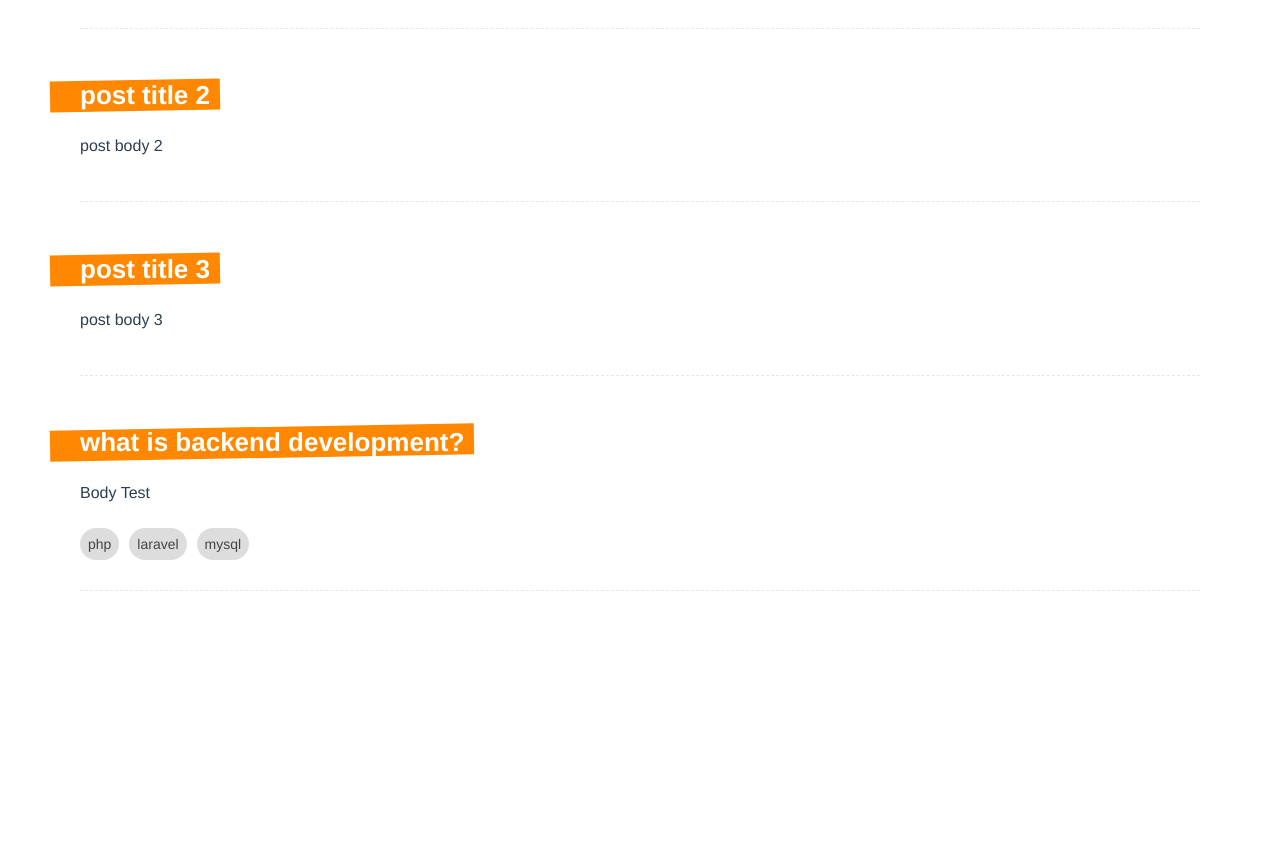
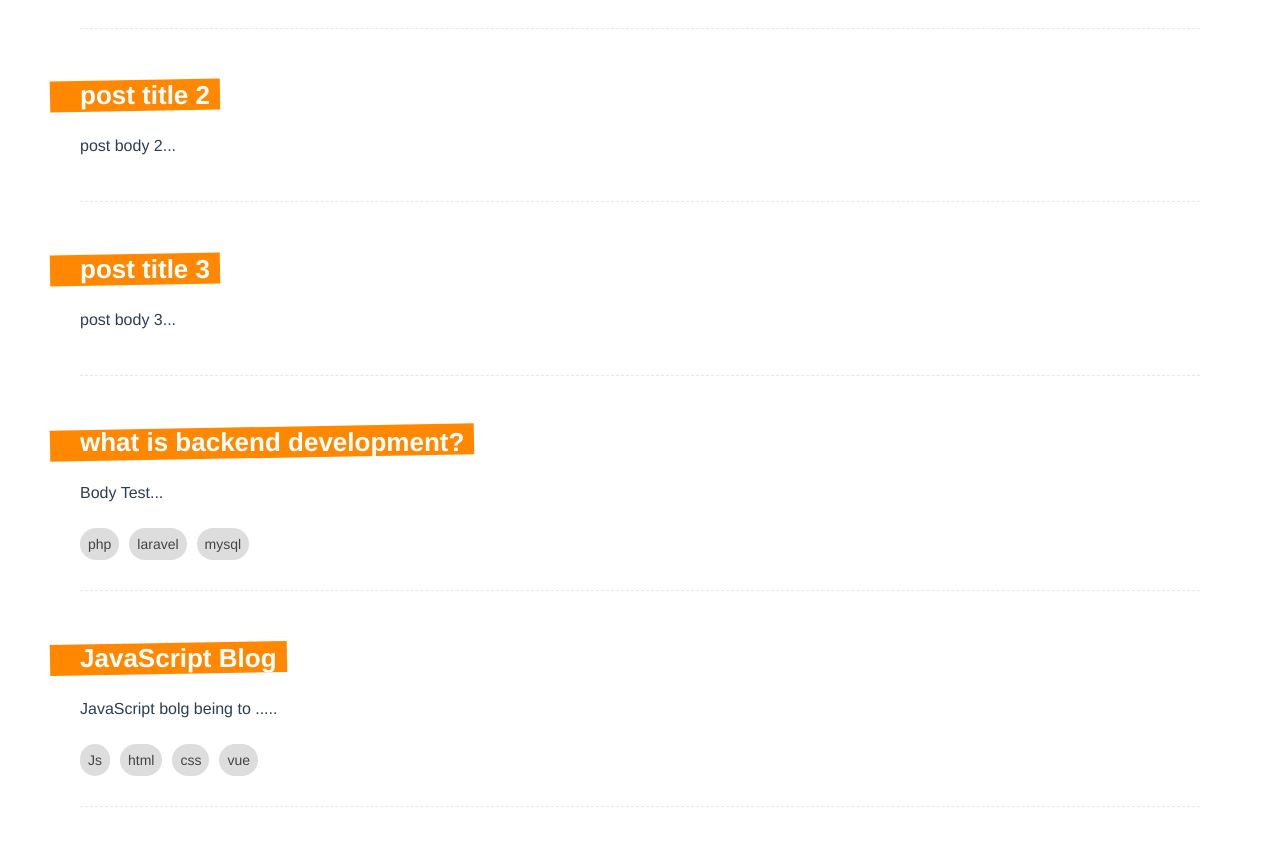
Before and after one commit to yekhantsandev/Composition-Api, a Vue app: page / in a window 1280 px wide. Shown: the part 340-1186 px from the top of the page. Before the commit the page ends 979 px from the top, so only its background shows below. Built offline with nearby package versions, Linux system fonts and the light colour scheme; data requests are answered from the project's data file.

Commit message:
useRouter and useRoute

```diff
--- a/database/db.json
+++ b/database/db.json
@@ -24,6 +24,17 @@
         "laravel",
         "mysql"
       ]
+    },
+    {
+      "id": "d3fa",
+      "title": "JavaScript Blog",
+      "body": "JavaScript bolg being to ..",
+      "tags": [
+        "Js",
+        "html",
+        "css",
+        "vue"
+      ]
     }
   ]
 }
--- a/src/components/SinglePost.vue
+++ b/src/components/SinglePost.vue
@@ -16,7 +16,7 @@ export default {
   props: ["post"],
   setup(props) {
     let cutPostBody = computed(() => {
-      return props.post.body.substring(0, 100);
+      return props.post.body.substring(0, 100) + "...";
     });
 
     return { cutPostBody };
--- a/src/router/index.js
+++ b/src/router/index.js
@@ -12,8 +12,7 @@ const routes = [
   {
     path: "/posts/:id",
     name: "detail",
-    component: Detail,
-    props: true
+    component: Detail
   },
   {
     path: '/create',
--- a/src/views/Create.vue
+++ b/src/views/Create.vue
@@ -18,8 +18,11 @@
 
 <script>
 import { ref } from "vue";
+import { useRouter } from "vue-router";
+
 export default {
   setup() {
+    let router = useRouter();
     let title = ref("");
     let body = ref("");
     let tag = ref("");
@@ -44,6 +47,9 @@ export default {
           tags: tags.value,
         }),
       });
+
+      // redirect user to home page
+      router.push({name: 'home'})
     };
 
     return { title, body, tag, handleKeyDown, tags, handleAddPost };
--- a/src/views/Detail.vue
+++ b/src/views/Detail.vue
@@ -14,12 +14,13 @@
 <script>
 import getPost from "../composables/getPost";
 import Spinner from "../components/Spinner.vue";
+import { useRoute } from "vue-router";
 
 export default {
-  props: ["id"],
   components: { Spinner },
-  setup(props) {
-    let { post, error, load } = getPost(props.id);
+  setup() {
+    let route = useRoute(); // this.$route
+    let { post, error, load } = getPost(route.params.id);
 
     load();
 
```
